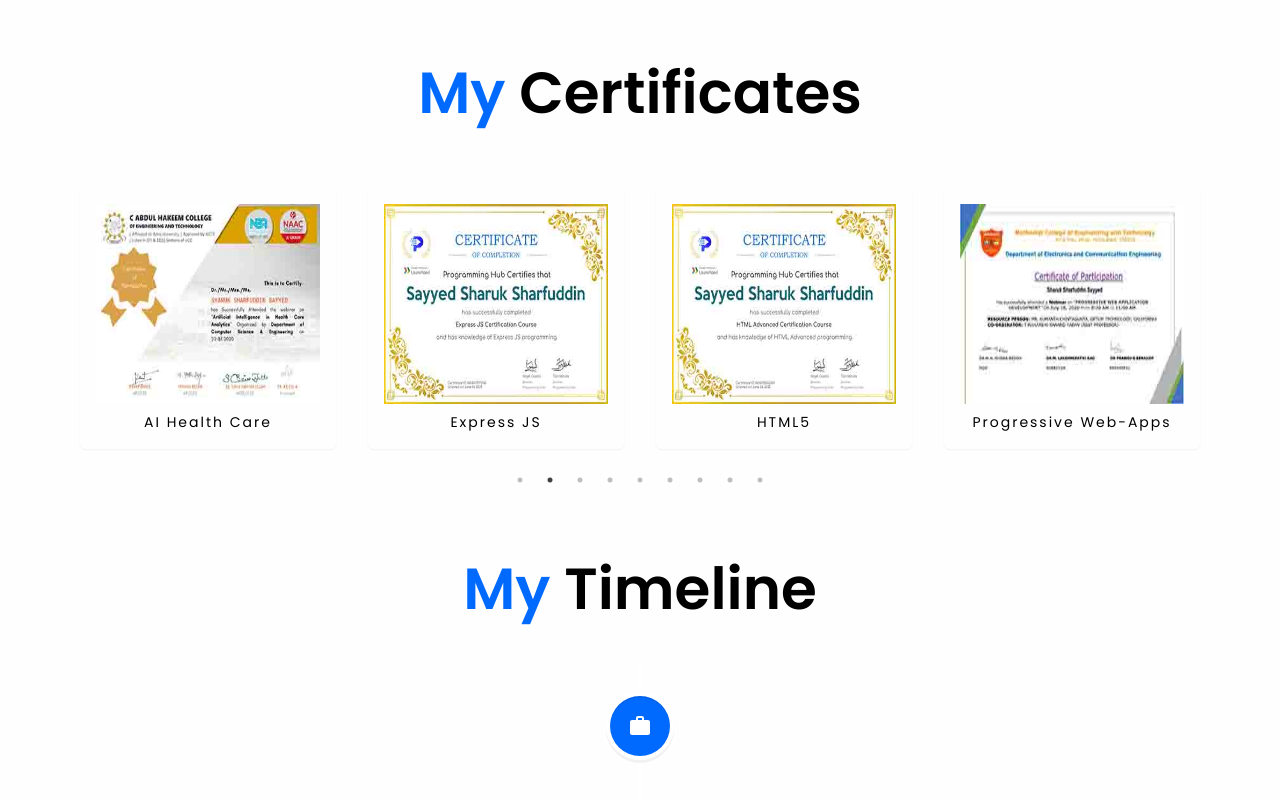
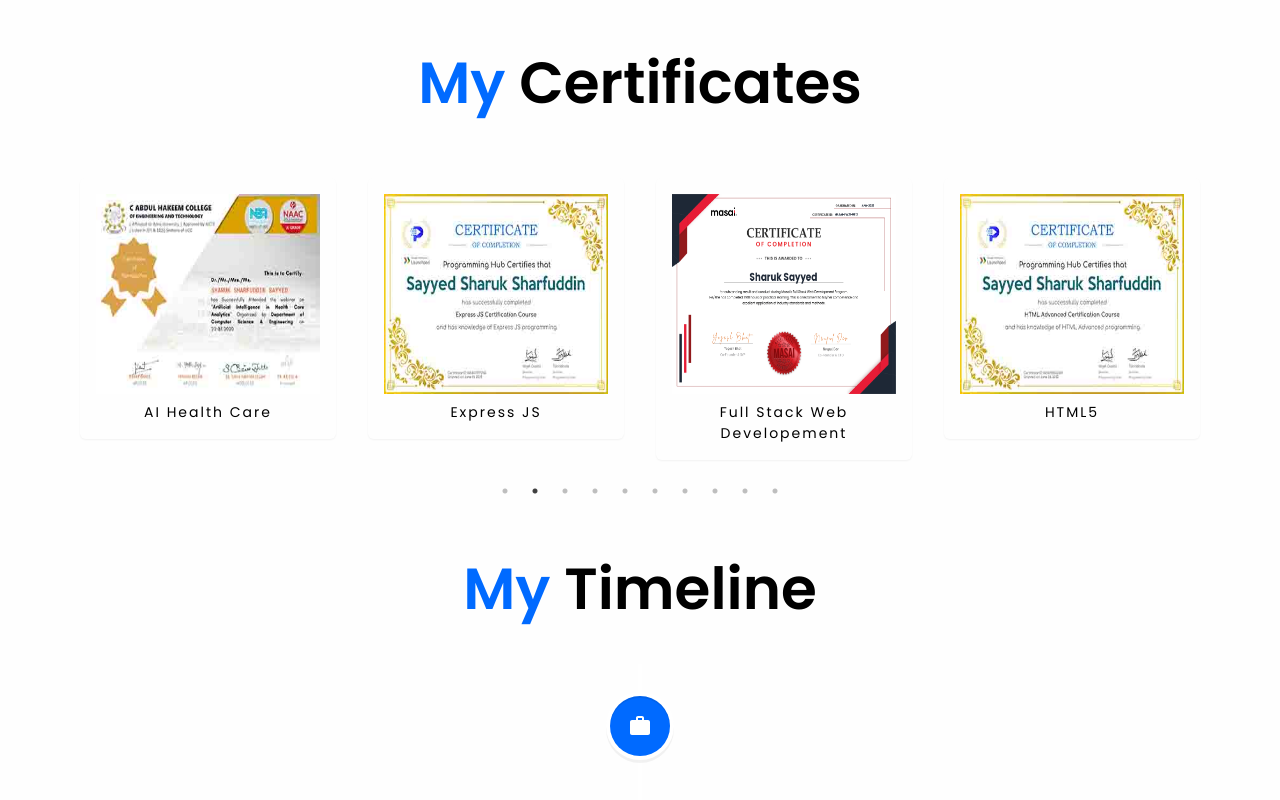
Before and after one commit to sayshark75/Portfolio, a React (Vite) app: page / in a window 1280 px wide. Shown: the part 1399-2199 px from the top of the page. Built offline with nearby package versions, Linux system fonts and the light colour scheme.

Commit message:
Added New Certificate

```diff
--- a/src/sources/Certificates.ts
+++ b/src/sources/Certificates.ts
@@ -7,11 +7,13 @@
 import cert_MongoDB from "../assets/certificates/MDB.jpg";
 import cert_JSAdvanced from "../assets/certificates/JSAdv.jpg";
 import cert_TypeScript from "../assets/certificates/Typescript.jpg";
+import cert_FSWDev from "../assets/certificates/FSWDev.jpg";
 
 export const certificates = [
   { image: cert_CSS, tag: "CSS" },
   { image: cert_AIHealthCare, tag: "AI Health Care" },
   { image: cert_Express, tag: "Express JS" },
+  { image: cert_FSWDev, tag: "Full Stack Web Developement" },
   { image: cert_HTML5, tag: "HTML5" },
   { image: cert_ProgWebApps, tag: "Progressive Web-Apps" },
   { image: cert_JSAdvanced, tag: "JS Advanced" },
```
Also changed, not shown: src/assets/certificates/FSWDev.jpg (added).
